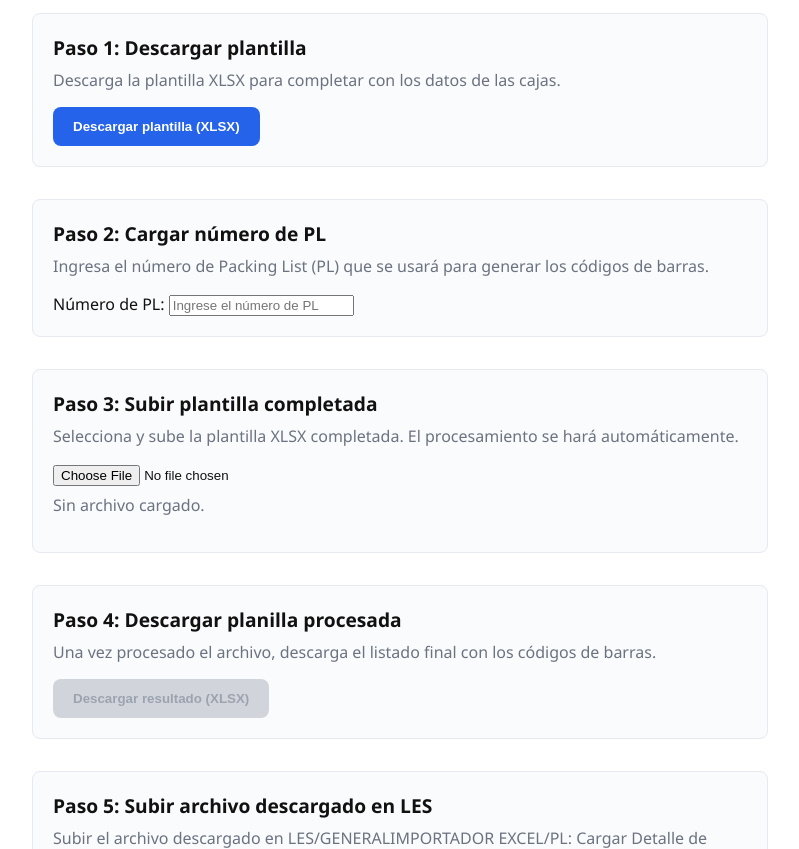
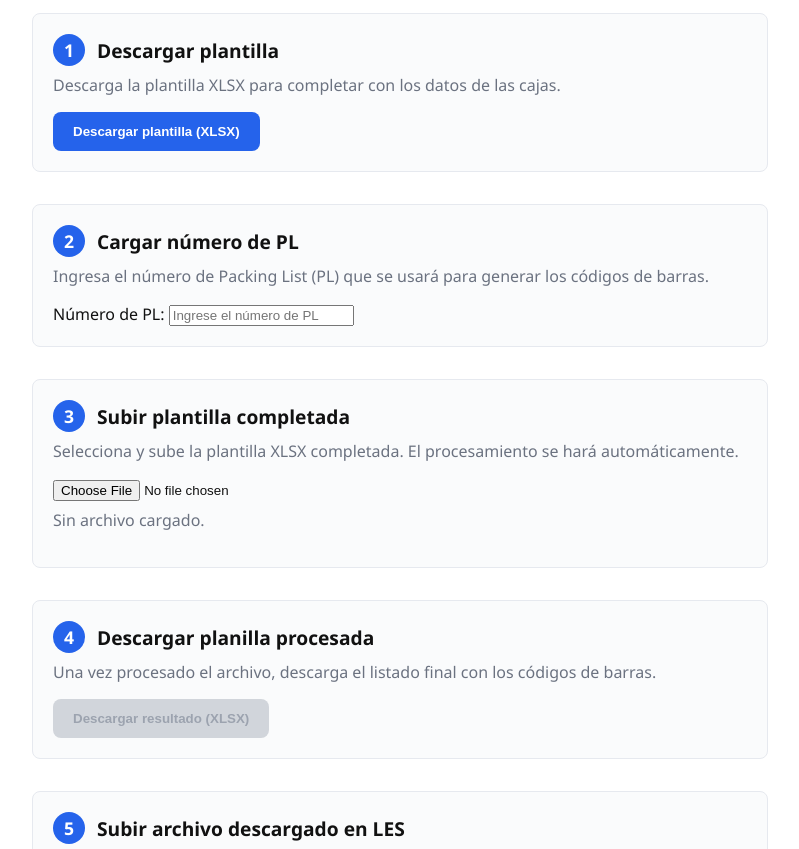
Before and after one commit to Saibot2001/generadorListadoCajas, a website: page index.html in a window 1280 px wide. Shown: the part 118-967 px from the top of the page, without its empty margins (240-1039 px from the left). Drawn offline with Linux system fonts and the light colour scheme.

Commit message:
Mejorar diseño: agregar números de pasos en círculos y icono de enlace externo al botón LES

```diff
--- a/index.html
+++ b/index.html
@@ -11,33 +11,48 @@
       <h1>Generador de Listado de Cajas</h1>
 
       <section class="step">
-        <h2>Paso 1: Descargar plantilla</h2>
+        <div class="step-header">
+          <span class="step-number">1</span>
+          <h2>Descargar plantilla</h2>
+        </div>
         <p>Descarga la plantilla XLSX para completar con los datos de las cajas.</p>
         <button id="downloadXlsx">Descargar plantilla (XLSX)</button>
       </section>
 
       <section class="step">
-        <h2>Paso 2: Cargar número de PL</h2>
+        <div class="step-header">
+          <span class="step-number">2</span>
+          <h2>Cargar número de PL</h2>
+        </div>
         <p>Ingresa el número de Packing List (PL) que se usará para generar los códigos de barras.</p>
         <label for="numeroPL">Número de PL:</label>
         <input type="text" id="numeroPL" placeholder="Ingrese el número de PL" />
       </section>
 
       <section class="step">
-        <h2>Paso 3: Subir plantilla completada</h2>
+        <div class="step-header">
+          <span class="step-number">3</span>
+          <h2>Subir plantilla completada</h2>
+        </div>
         <p>Selecciona y sube la plantilla XLSX completada. El procesamiento se hará automáticamente.</p>
         <input id="fileInput" type="file" accept=".csv, application/vnd.openxmlformats-officedocument.spreadsheetml.sheet, application/vnd.ms-excel" />
         <p id="processMsg" style="color:var(--muted);margin-top:8px">Sin archivo cargado.</p>
       </section>
 
       <section class="step">
-        <h2>Paso 4: Descargar planilla procesada</h2>
+        <div class="step-header">
+          <span class="step-number">4</span>
+          <h2>Descargar planilla procesada</h2>
+        </div>
         <p>Una vez procesado el archivo, descarga el listado final con los códigos de barras.</p>
         <button id="downloadResult" disabled>Descargar resultado (XLSX)</button>
       </section>
 
       <section class="step">
-        <h2>Paso 5: Subir archivo descargado en LES</h2>
+        <div class="step-header">
+          <span class="step-number">5</span>
+          <h2>Subir archivo descargado en LES</h2>
+        </div>
         <p>Subir el archivo descargado en LES/GENERALIMPORTADOR EXCEL/PL: Cargar Detalle de Cajas</p>
         <a href="https://les.tradeboxla.com/" target="_blank" class="link-button">Ir a LES</a>
       </section>
--- a/styles.css
+++ b/styles.css
@@ -18,10 +18,13 @@ p{color:var(--muted);margin:0 0 16px}
 button{background:var(--accent);color:#fff;border:0;padding:12px 20px;border-radius:8px;font-weight:600;cursor:pointer;transition:background 0.2s}
 button:hover{background:var(--hover)}
 button:disabled{background:#d1d5db;color:#9ca3af;cursor:not-allowed}
-.link-button{display:inline-block;background:var(--accent);color:#fff;text-decoration:none;padding:12px 20px;border-radius:8px;font-weight:600;text-align:center;transition:background 0.2s}
+.link-button{display:inline-block;background:var(--accent);color:#fff;text-decoration:none;padding:12px 20px;border-radius:8px;font-weight:600;text-align:center;transition:background 0.2s;position:relative}
 .link-button:hover{background:var(--hover);text-decoration:none;color:#fff}
+.link-button::after{content:'↗';position:absolute;right:12px;top:50%;transform:translateY(-50%);font-size:1.2rem}
 .step{margin-bottom:32px;padding:20px;border:1px solid var(--border);border-radius:8px;background:#fafbfc}
-.step h2{margin:0 0 8px;font-size:1.2rem;color:#111}
+.step-header{display:flex;align-items:center;margin-bottom:8px}
+.step-number{display:flex;justify-content:center;align-items:center;width:32px;height:32px;background:var(--accent);color:#fff;border-radius:50%;font-weight:bold;margin-right:12px;font-size:1.1rem}
+.step h2{margin:0;font-size:1.2rem;color:#111}
 .step p{margin:0 0 16px;color:var(--muted)}
 .uploader input[type="file"]{margin-bottom:16px}
 .preview{margin-top:24px}
```
